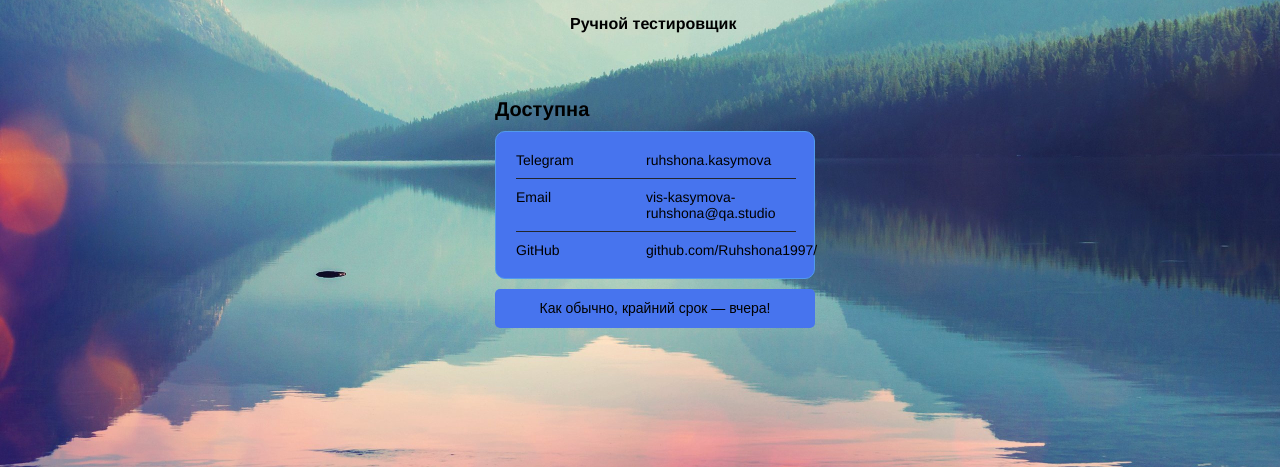
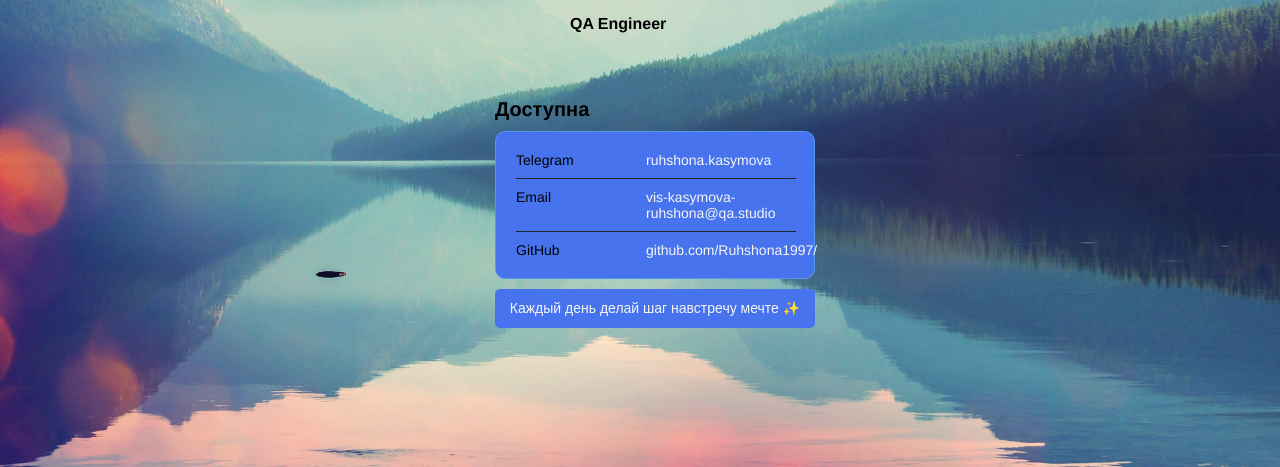
Before and after one commit to Ruhshona1997/Ruhshona1997.github.io, a plain HTML site: page index.html in a window 1280 px wide. Shown: the part 333-800 px from the top of the page. Drawn offline with Linux system fonts and the light colour scheme.

Commit message:
добавила в кредо эмоджи

```diff
--- a/index.html
+++ b/index.html
@@ -17,7 +17,9 @@
     <header class="header">
       <img src="./m1.jpg" alt="avatar" class="header__avatar" />
       <h1 class="header__title">Рухшона Касымова</h1>
-     <h3 class="header__subtitle">Ручной тестировщик</h3>
+     <h3 class="header__subtitle">QA Engineer
+
+</h3>
     </header>
     <main>
       <section class="links">
@@ -48,7 +50,8 @@
 
     </main>
      <footer>
-      <button type = "button" class="button-link" href=""> Как обычно, крайний срок — вчера! </button>
+      <button type = "button" class="button-link" href=""> Каждый день делай шаг навстречу мечте &#10024;
+ </button>
     </footer>
   </body>
 </html>
--- a/style.css
+++ b/style.css
@@ -93,7 +93,7 @@ body {
   .linsk__link,
   .links__link:visited {
     text-decoration: none;
-    color: black;
+    color: whitesmoke;
   }
 
   .links__title {
@@ -126,7 +126,7 @@ body {
   font-size: 14px;
   line-height: 1.4;
 
-  color: black;
+  color: whitesmoke;
   text-decoration: black;
 }
   a:hover { color: red; }
```
